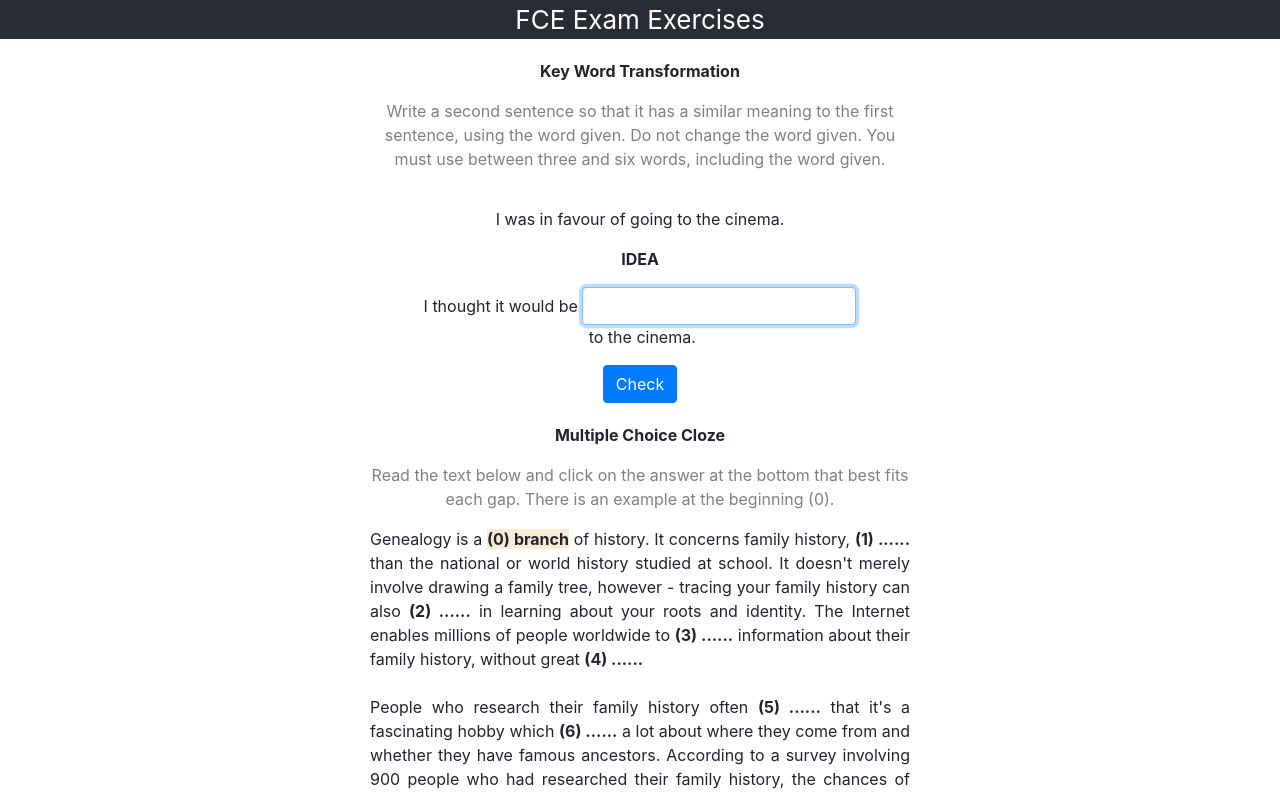
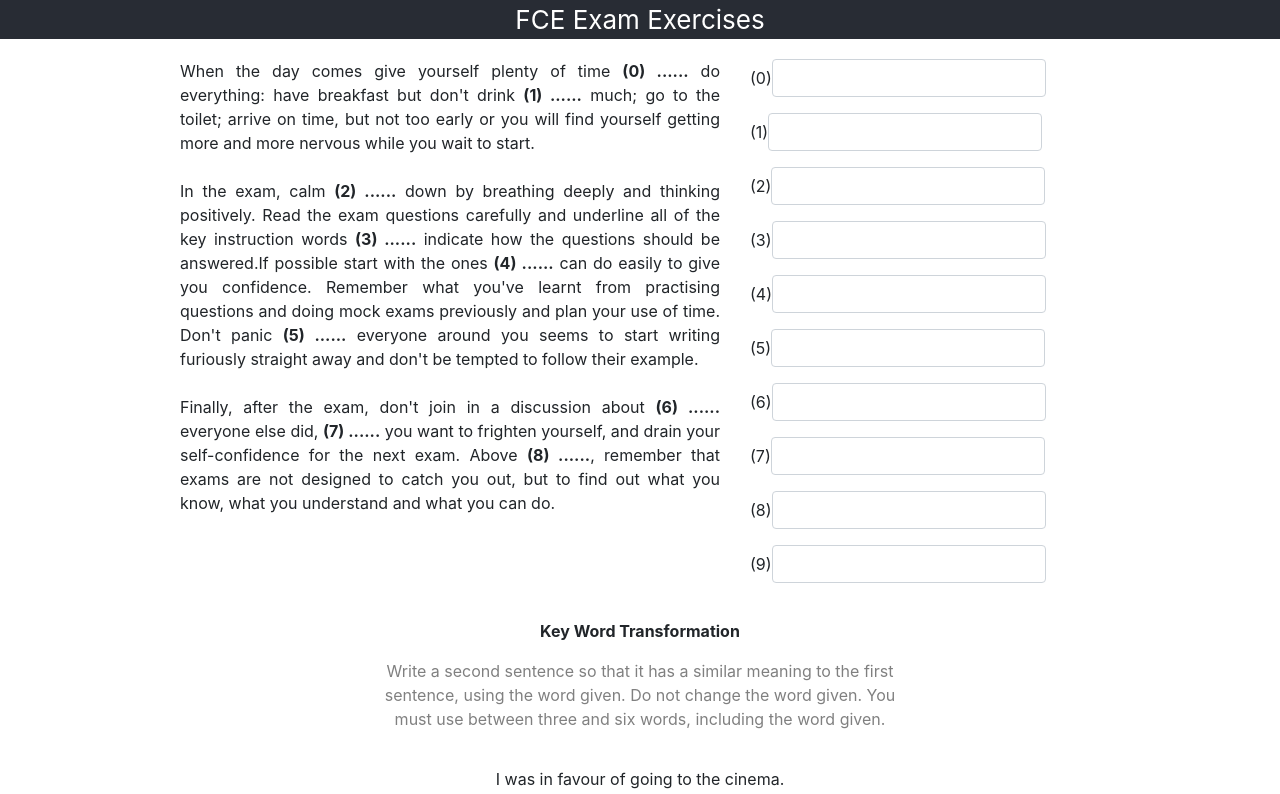
Before and after one commit to mekarpeles/notesclub, a React (Create React App) app in the folder front/: page / in a window 1280 px wide. Shown: the top 794 px of the page. Built offline with nearby package versions, Linux system fonts and the light colour scheme.

Commit message:
display OpenCloze text

```diff
--- a/front/src/App.css
+++ b/front/src/App.css
@@ -64,7 +64,7 @@ input.wrong-answer {
   text-align: left;
 }
 
-.multiple-choice-text {
+.justify-text {
   white-space: pre-line;
   text-align: justify;
 }
--- a/front/src/App.tsx
+++ b/front/src/App.tsx
@@ -2,21 +2,24 @@ import * as React from 'react';
 import './App.css';
 import KeyWordTransformationExercise from './KeyWordTransformationExercise';
 import MultipleChoiceClozeExercise from './MultipleChoiceClozeExercise';
+import OpenCloze from './OpenCloze';
 import Header from './Header';
 
 class App extends React.Component {
   public render() {
     const solutions = ["a good idea to go"]
-    const text = "Genealogy is a (0) ........ of history. It concerns family history, (1) ........ than the national or world history studied at school. It doesn't merely involve drawing a family tree, however - tracing your family history can also (2) ........ in learning about your roots and identity. The Internet enables millions of people worldwide to (3) ........ information about their family history, without great (4) ........ \n\n People who research their family history often (5) ........ that it's a fascinating hobby which (6) ........ a lot about where they come from and whether they have famous ancestors. According to a survey involving 900 people who had researched their family history, the chances of discovering a celebrity in your past are one in ten. The survey also concluded that the (7) ........ back you follow your family line, the more likely you are to find a relation who was much wealthier than you are. However, the vast majority of people who (8) ........ in the survey discovered they were better off than their ancestors."
-    const options = [["band", "set", "branch", "series"], ["instead", "rather", "except", "sooner"], ["cause", "mean", "result", "lead"], ["accomplish", "access", "approach", "admit"], ["fee", "price", "charge", "expense"], ["describe", "define","remark", "regard"], ["reveals", "opens", "begins", "arises"], ["older", "greater", "higher", "further"], ["attended", "participated", "included", "associated"]]
+    const text2 = "Genealogy is a (0) ........ of history. It concerns family history, (1) ........ than the national or world history studied at school. It doesn't merely involve drawing a family tree, however - tracing your family history can also (2) ........ in learning about your roots and identity. The Internet enables millions of people worldwide to (3) ........ information about their family history, without great (4) ........ \n\n People who research their family history often (5) ........ that it's a fascinating hobby which (6) ........ a lot about where they come from and whether they have famous ancestors. According to a survey involving 900 people who had researched their family history, the chances of discovering a celebrity in your past are one in ten. The survey also concluded that the (7) ........ back you follow your family line, the more likely you are to find a relation who was much wealthier than you are. However, the vast majority of people who (8) ........ in the survey discovered they were better off than their ancestors."
+    const options2 = [["band", "set", "branch", "series"], ["instead", "rather", "except", "sooner"], ["cause", "mean", "result", "lead"], ["accomplish", "access", "approach", "admit"], ["fee", "price", "charge", "expense"], ["describe", "define","remark", "regard"], ["reveals", "opens", "begins", "arises"], ["older", "greater", "higher", "further"], ["attended", "participated", "included", "associated"]]
     const solutions2 = [2, 1, 2, 1, 3, 2, 0, 3, 1]
+    const text3 = "When the day comes give yourself plenty of time (0) ........ do everything: have breakfast but don't drink (1) ........ much; go to the toilet; arrive on time, but not too early or you will find yourself getting more and more nervous while you wait to start.\n\nIn the exam, calm (2) ........ down by breathing deeply and thinking positively. Read the exam questions carefully and underline all of the key instruction words (3) ........ indicate how the questions should be answered.If possible start with the ones (4) ........ can do easily to give you confidence. Remember what you've learnt from practising questions and doing mock exams previously and plan your use of time. Don't panic (5) ........ everyone around you seems to start writing furiously straight away and don't be tempted to follow their example. \n\n Finally, after the exam, don't join in a discussion about (6) ........ everyone else did, (7) ........ you want to frighten yourself, and drain your self-confidence for the next exam. Above (8) ........, remember that exams are not designed to catch you out, but to find out what you know, what you understand and what you can do."
     return (
       <div className="App">
         <header className="App-header">
           <Header />
         </header>
+        <OpenCloze text={text3}></OpenCloze>
         <KeyWordTransformationExercise description="Write a second sentence so that it has a similar meaning to the first sentence, using the word given. Do not change the word given. You must use between three and six words, including the word given." originalSentence="I was in favour of going to the cinema." word="IDEA" part1="I thought it would be" part2="to the cinema." solutions={solutions} />
-        <MultipleChoiceClozeExercise text={text} options={options} description="Read the text below and click on the answer at the bottom that best fits each gap. There is an example at the beginning (0)." solutions={solutions2}/>
+        <MultipleChoiceClozeExercise text={text2} options={options2} description="Read the text below and click on the answer at the bottom that best fits each gap. There is an example at the beginning (0)." solutions={solutions2}/>
       </div>
     );
   }
--- a/front/src/MultipleChoiceClozeExercise.tsx
+++ b/front/src/MultipleChoiceClozeExercise.tsx
@@ -140,7 +140,7 @@ class KeyWordTransformationExercise extends React.Component<IProps, IState> {
             <p className="description">
               {description}
             </p>
-            <div className="multiple-choice-text">
+            <div className="justify-text">
               {content.map((piece, row_index) => {
                 return(
                   <>{piece}{row_index < content_length - 1 ? this.renderChoice(row_index) : <></>}</>
--- /dev/null
+++ b/front/src/OpenCloze.tsx
@@ -0,0 +1,80 @@
+import * as React from 'react';
+import { Form, Button } from 'react-bootstrap';
+
+interface IProps {
+  text: string
+}
+
+interface IState {
+  content: string[]
+  gaps: string[]
+}
+
+class OpenCloze extends React.Component<IProps, IState> {
+  constructor(props: IProps) {
+    super(props)
+    const text = this.props.text
+    const content = text.split(/\(\d+\)\ \.+/)
+    this.state = {
+      content: content,
+      gaps: Array(content.length).fill("")
+    }
+  }
+
+  handleChange(event: React.ChangeEvent<HTMLInputElement>) {
+    const target = event.target
+    const index = Number(target.name.replace("gap_", ""))
+    const gaps = this.state.gaps
+    gaps[index] = target.value
+    this.setState({ gaps: gaps })
+  }
+
+  renderGap(row_index: number) {
+    const gaps = this.state.gaps
+    return(
+      <b>({row_index}) {gaps[row_index] || "......"}</b>
+    )
+  }
+
+  render() {
+    const { content, gaps } = this.state
+    const content_length = content.length
+
+    return(
+      <div className="exercise container">
+        <div className="row">
+          <div className="col-lg-1"></div>
+          <div className="col-lg-6 ">
+            <div className="justify-text">
+                {content.map((piece, row_index) => {
+                  return (
+                    <>
+                      {piece}
+                      {row_index < content_length - 1 ? this.renderGap(row_index) : <></>}
+                    </>
+                  )
+                })}
+            </div>
+          </div>
+          <div className="col-lg-4">
+            {gaps.map((gap, index) => {
+              return(
+                <Form.Group className="form-inline">
+                  <Form.Label>({index})</Form.Label>
+                  <Form.Control
+                    type="text"
+                    value={gaps[index]}
+                    name={"gap_" + String(index)}
+                    onChange={this.handleChange as any} autoFocus />
+                </Form.Group>
+              )
+            })}
+          </div>
+          <div className="col-lg-1"></div>
+        </div>
+      </div>
+    )
+  }
+}
+
+export default OpenCloze;
```
